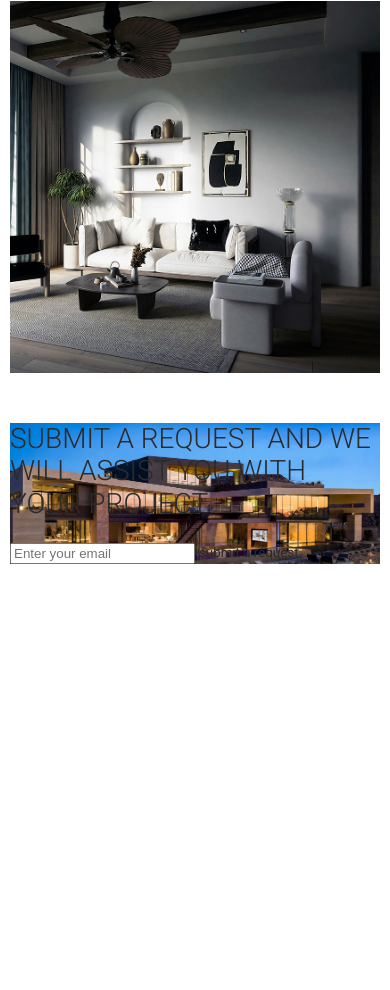
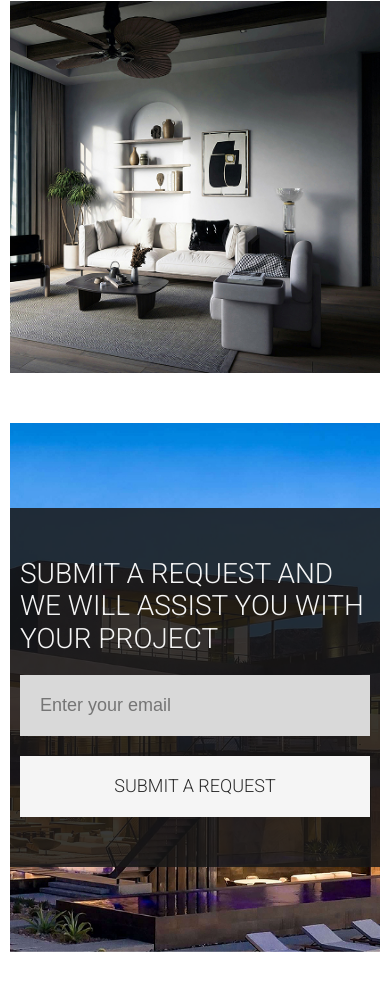
Before and after one commit to rdog49/Architecture, a plain HTML site: page index.html in a window 390 px wide. Shown: the part 7133-8123 px from the top of the page. Before the commit the page ends 7747 px from the top, so only its background shows below. Drawn offline with nearby package versions, Linux system fonts and the light colour scheme.

Commit message:
redacted styles for request-block

```diff
--- a/css/style.css
+++ b/css/style.css
@@ -405,6 +405,41 @@ button{
     background-repeat: no-repeat;
     background-size: cover;
     background-position: center center;
+    padding: 184px 0;
+}
+.request__inner-form{
+    background-color: rgba(23, 23, 23, 0.85);
+    padding: 75px 115px;
+    margin: 0 auto;
+    max-width: 1000px;
+}
+.request__title{
+    color: #f5f5f5;
+    text-transform: uppercase;
+}
+.request__form{
+    display: flex;
+
+}
+.request__form-input{
+    display: inline-block;
+    padding: 20px;
+    border: none;
+    background-color: #d9d9d9;
+    font-weight: 100;
+    font-size: 18px;
+    line-height: 1.16;
+    width: 100%;
+    color: #2b2b2b;
+}
+.request__form-btn{
+    background-color: #f5f5f5;
+    text-transform: uppercase;
+    font-size: 18px;
+    font-weight: 300;
+    line-height: 1.16;
+    padding: 20px 50px;
+    width: 360px;
 }
 /*request styles end*/
 
@@ -507,6 +542,21 @@ button{
     .request{
     padding-bottom: 50px;
     }
+    .request__inner{
+        padding: 85px 0;
+    }
+    .request__form{
+        display: flex;
+        flex-direction: column;
+        gap: 20px;
+    }
+    .request__form-btn{
+        width: 100%;
+    }
+    .request__inner-form{
+
+        padding: 50px 10px;
+    }
 }
 
 @media (max-width: 540px){
--- a/index.html
+++ b/index.html
@@ -375,14 +375,16 @@
   <section class="request">
     <div class="container">
       <div class="request__inner">
-        <form class="request__form">
+        <div class="request__inner-form">
           <h2 class="request__title section__title">
             Submit a request and we will assist you with your project
           </h2>
+          <form class="request__form">
           <input type="email" class="request__form-input"
           placeholder="Enter your email"s>
           <button class="request__form-btn" type="submit">submit a request</button>
         </form>
+        </div>
       </div>
     </div>
   </section>
```
